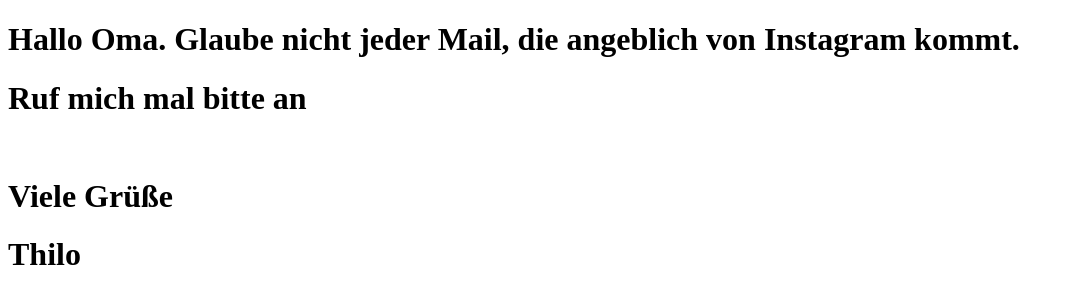
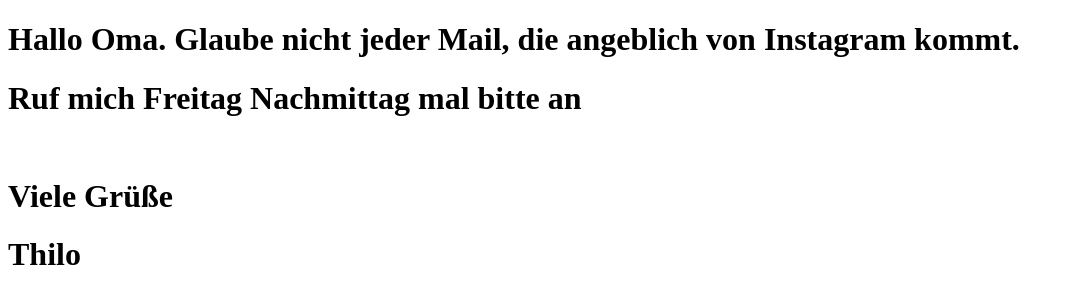
Before and after one commit to Thilo277/Thilo277.github.io, a plain HTML site: page insta/index.html in a window 1280 px wide. Shown: the whole page, without its empty margins (0-1074 px from the left). Drawn offline with Linux system fonts and the light colour scheme.

Commit message:
Update index.html

```diff
--- a/insta/index.html
+++ b/insta/index.html
@@ -8,7 +8,7 @@
 </head>
 <body>
     <h1>Hallo Oma. Glaube nicht jeder Mail, die angeblich von Instagram kommt.</h1>
-    <h1>Ruf mich mal bitte an</h1><br>
+    <h1>Ruf mich Freitag Nachmittag mal bitte an</h1><br>
     <h1>Viele Grüße</h1>
     <h1>Thilo</h1>
 </body>
```
